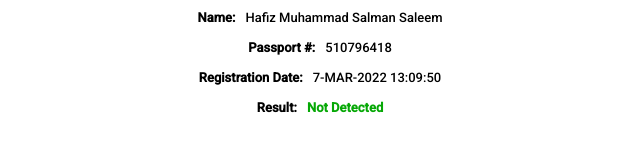
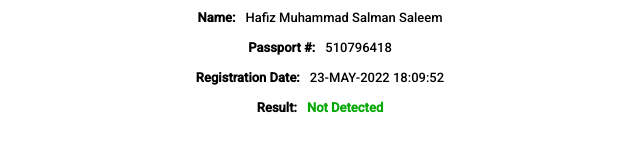
Before and after one commit to shaukatkhanum/salman-saleem, a plain HTML site: page index.html in a window 1280 px wide. Shown: the part 225-376 px from the top of the page, 320-960 px from the left. Drawn offline with Linux system fonts and the light colour scheme.

Commit message:
Update index.html

```diff
--- a/index.html
+++ b/index.html
@@ -38,7 +38,7 @@
         </div>
         <div class="item">
           <div class="bold">Registration Date:</div>
-          <div class="detail">7-MAR-2022 13:09:50</div>
+          <div class="detail">23-MAY-2022 18:09:52</div>
         </div>
         <div class="item">
           <div class="bold">Result:</div>
```
